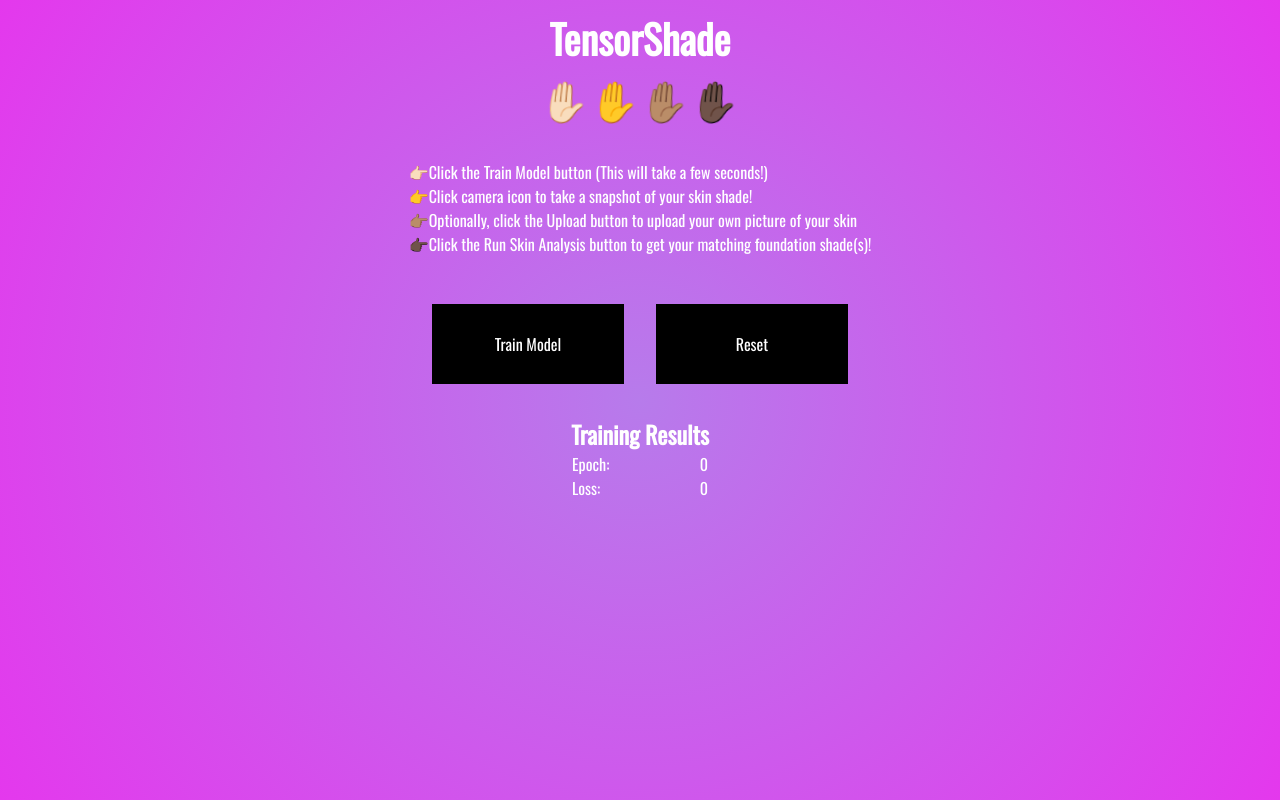
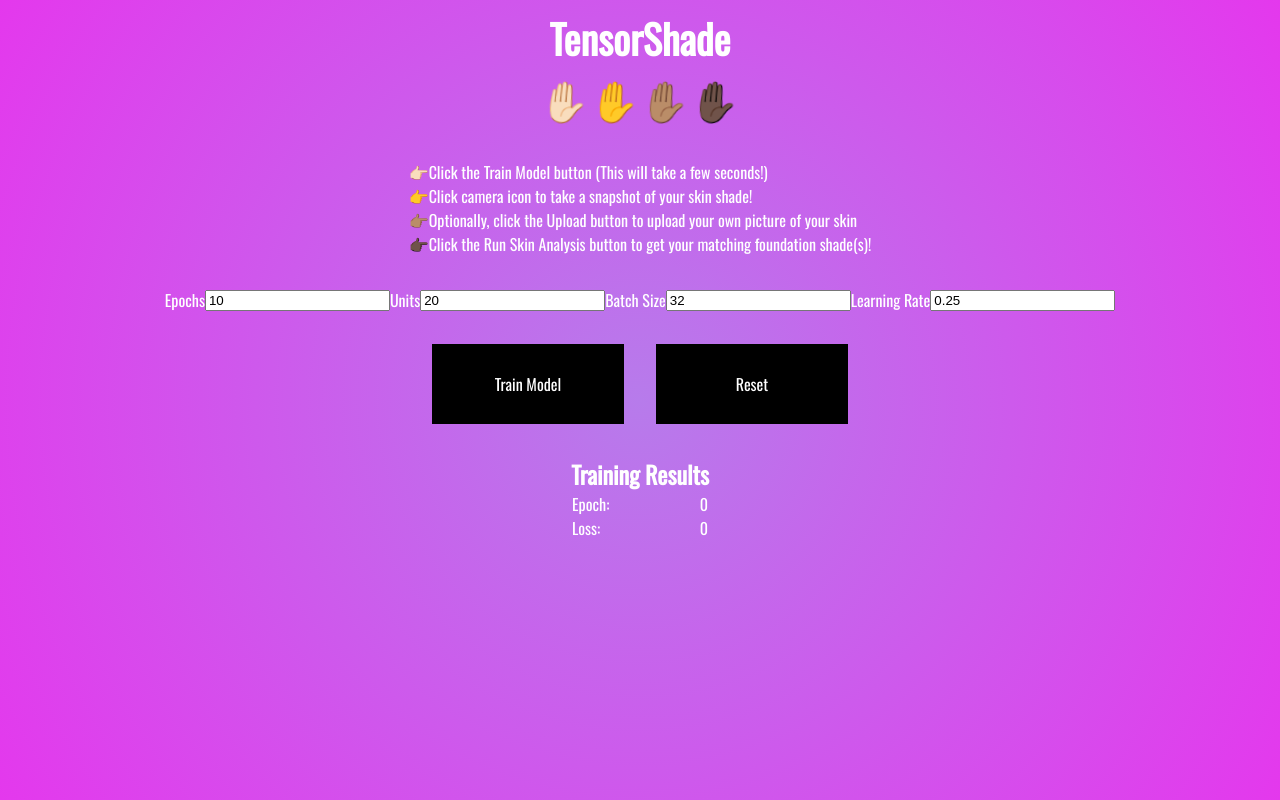
Before and after one commit to KaylaKremer/TensorShade, a React (Vite) app: page / in a window 1280 px wide. Built offline with nearby package versions, Linux system fonts and the light colour scheme.

Commit message:
Add inputs to allow user to adjust epochs, units, batch size, and learning rate when training the model; Add tfjs-vis package for possible use later

```diff
--- a/components/TrainModel.js
+++ b/components/TrainModel.js
@@ -9,9 +9,9 @@ class TrainModel extends Component {
     loading: false,
     currentEpoch: 0,
     lossResult: 0.000,
-    epoch: 10,
+    epochs: 10,
+    units: 20,
     batchSize: 32,
-    units: 20,
     learningRate: 0.25
   });
 
@@ -30,10 +30,12 @@ class TrainModel extends Component {
   };
 
   trainModel = async () => {
-    //evt.target.disabled = true;
     this.setState({
       loading: true
     });
+    // Get current values for epochs, units, batch size, and learning rate from state
+    const {epochs, units, batchSize, learningRate} = this.state;
+
     // Create list of foundation brand and product from the imported shadesData and remove any duplicates
     const foundationLabels = shadesData
       .map(shade => `${shade.brand} - ${shade.product}`)
@@ -85,7 +87,7 @@ class TrainModel extends Component {
     // inputShape: How many input values (3 because there are 3 RGB values for each shade color)
     // activation: Sigmoid function squashes the resulting values to be between a range of 0 to 1, which is best for a probability distribution.
     const hiddenLayer = tf.layers.dense({
-      units: 20,
+      units: units,
       inputShape: [3],
       activation: 'sigmoid'
     });
@@ -104,7 +106,7 @@ class TrainModel extends Component {
     model.add(outputLayer);
 
     // Create optimizer with stocastic gradient descent to minimize the loss with learning rate of 0.25
-    const optimizer = tf.train.sgd(0.25);
+    const optimizer = tf.train.sgd(learningRate);
 
     // Compile the model with the optimizer created above to reduce the loss.
     // Use loss function of categoricalCrossentropy, which is best for comparing two probability distributions
@@ -119,7 +121,8 @@ class TrainModel extends Component {
     // shuffle: Shuffles data at each epoch so it's not in the same order
     // validationSplit: Saves some of the training data to be used as validation data (0.1 = 10%)
     const options = {
-      epochs: 5,
+      epochs: epochs,
+      batchSize: batchSize,
       shuffle: true,
       validationSplit: 0.1,
       callbacks: {
@@ -134,32 +137,47 @@ class TrainModel extends Component {
           this.setState({
             loading: false
           });
-        }
+        },
       }
     };
 
     return await model.fit(inputs, outputs, options)
-    //.then(results => console.log('results loss', results.history.loss));
-    .then(results => console.log('results', results));
+    .then(results => console.log('results', results.history.loss));
   };
 
-  resetModel = (evt) => {
+  resetModel = () => {
     this.setState({
       loading: false,
       currentEpoch: 0,
       lossResult: 0.000,
-      epoch: 10,
+      epochs: 10,
       batchSize: 32,
       units: 20,
       learningRate: 0.25
     });
   }
 
+  updateValues = evt => {
+    this.setState(
+    {[evt.target.name] : evt.target.value
+    });
+  };
+
   // Render training model results
   render() {
-    const {loading, currentEpoch, lossResult} = this.state;
+    const {loading, currentEpoch, lossResult, epochs, units, batchSize, learningRate} = this.state;
     return (
     <div>
+      <div className="training-inputs">
+          <label className="label" htmlFor="epochs">Epochs</label>
+          <input type="text" name="epochs" className="input" id="epochs" value={epochs} onChange={evt => this.updateValues(evt)}></input>
+          <label className="label" htmlFor="units">Units</label>
+          <input type="text" name="units" className="input" id="units" value={units} onChange={evt => this.updateValues(evt)}></input>
+          <label className="label" htmlFor="batch-size">Batch Size</label>
+          <input type="text" name="batch-size" className="input" id="batch-size" value={batchSize} onChange={evt => this.updateValues(evt)}></input>
+          <label className="label" htmlFor="learning-rate">Learning Rate</label>
+          <input type="text" name="learning-rate" className="input" id="learning-rate" value={learningRate} onChange={evt => this.updateValues(evt)}></input>
+        </div>
       <div className="training-model">
         <a className={`button ${loading ? 'disabled' : ''}`} href="#" onClick={() => this.trainModel()}>
           {loading ?
@@ -171,8 +189,15 @@ class TrainModel extends Component {
           : 'Train Model'
           }
         </a>
-        <a className={`button ${loading ? 'disabled' : ''}`} href="#" onClick={(evt) => this.resetModel(evt)}>
-          Reset
+        <a className={`button ${loading ? 'disabled' : ''}`} href="#" onClick={() => this.resetModel()}>
+        {loading ?
+            <div className="loader">
+              <div className="inner one"></div>
+              <div className="inner two"></div>
+              <div className="inner three"></div>
+            </div>
+          : 'Reset'
+          }
         </a>
       </div>
         <div className="training-results">
--- a/package.json
+++ b/package.json
@@ -31,6 +31,7 @@
   "dependencies": {
     "@babel/runtime": "^7.4.5",
     "@tensorflow/tfjs": "^1.1.2",
+    "@tensorflow/tfjs-vis": "^1.1.0",
     "babel-polyfill": "^6.26.0",
     "react": "^16.8.6",
     "react-dom": "^16.8.6"
--- a/scss/train-model.scss
+++ b/scss/train-model.scss
@@ -1,3 +1,13 @@
+.training-inputs {
+    display: flex;
+    justify-content: center;
+    align-items: center;
+    .label {
+        color: #fff;
+        font-family: 'Oswald', sans-serif;
+    }
+}
+
 .training-model {
     display: flex;
     justify-content: center;
```
Also changed, not shown: 1 other file (tests, documents, lock files or other folders).
